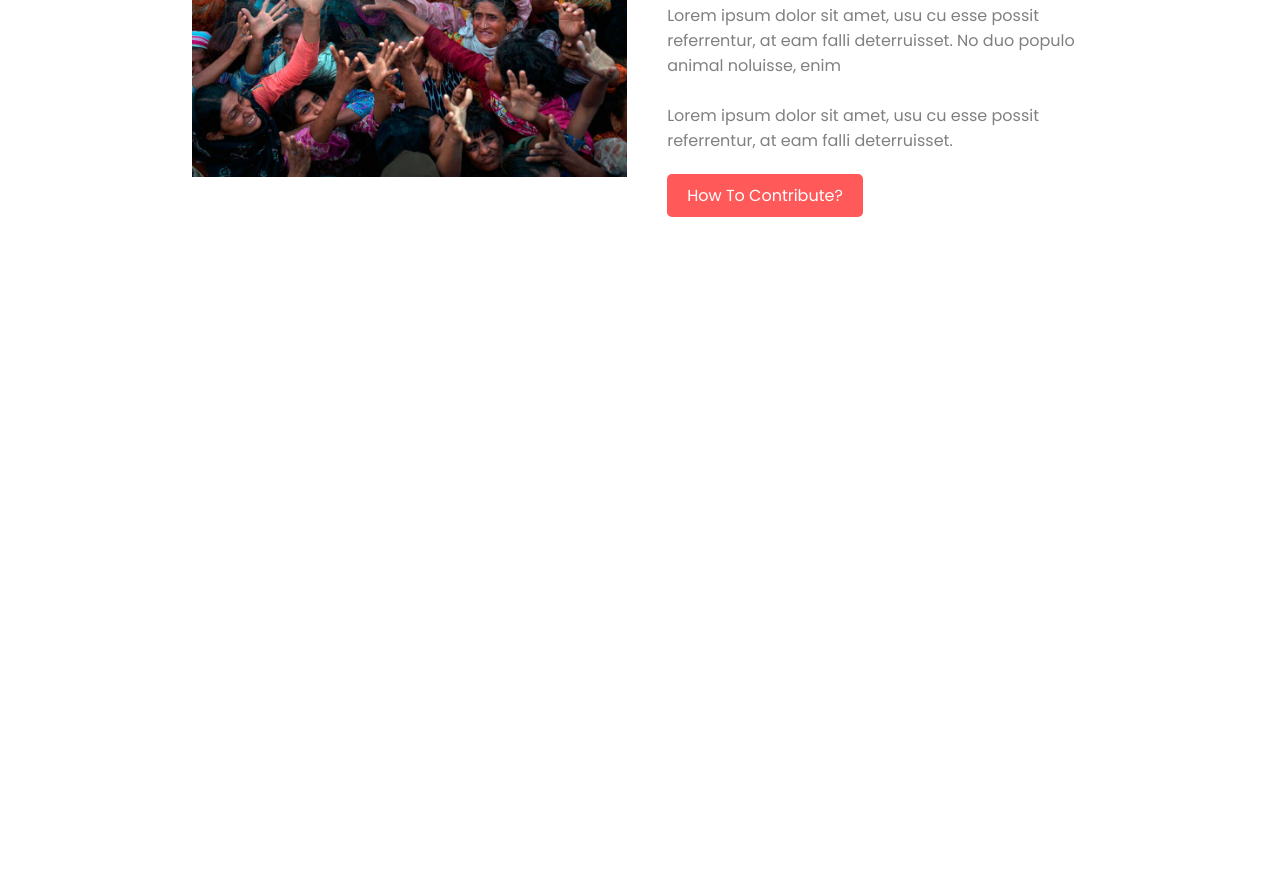
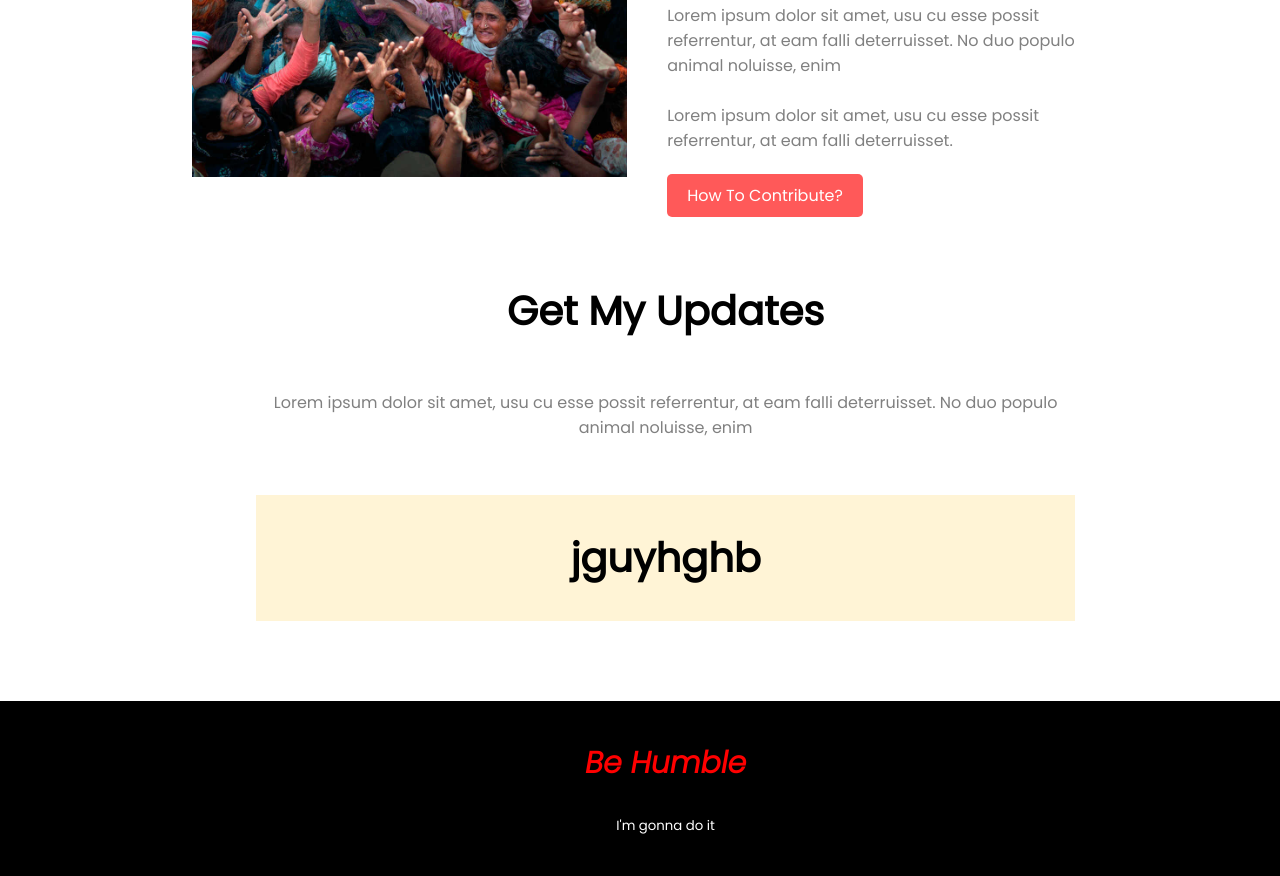
Before and after one commit to asrafulkabirsohan/First-assignment, a plain HTML site: page index.html in a window 1280 px wide. Shown: the part 2749-3625 px from the top of the page. Before the commit the page ends 3077 px from the top, so only its background shows below. Drawn offline with Linux system fonts and the light colour scheme.

Commit message:
finish without input

```diff
--- a/index.html
+++ b/index.html
@@ -121,6 +121,23 @@
             <a class="link-button" target="_blank" href="https://assunnahfoundation.org/">How To Contribute?</a>
         </div>
     </section>
+    <section class="Seven-Sec">
+        <div class="eightSec-first-Div">
+            <h2 class="SevenSech2">Get My Updates</h2>
+            <p id="SevenSecp">Lorem ipsum dolor sit amet, usu cu esse possit referrentur, at eam falli
+                deterruisset. No duo populo animal noluisse, enim</p><br>
+        </div>
+        <div class="eightSec-Second-Div">
+            <h2 class="SevenSech2">jguyhghb</h2>
+        </div>
+
+    </section>
+    <footer class="footer">
+        <h3 id="footerh2"> <i>Be Humble</i></h3>
+        <h5 id="footerh5">
+            I'm gonna do it
+        </h5>
+    </footer>
 </body>
 
 </html>
--- a/style.css
+++ b/style.css
@@ -191,7 +191,7 @@ h2 {
 
 .six-section {
     margin-left: 15%;
-    margin-bottom: 120px;
+    margin-bottom: 40px;
     display: flex;
 }
 
@@ -215,3 +215,58 @@ h2 {
     color: gray;
     margin-bottom: 30px;
 }
+
+.Seven-Sec {
+    margin-top: 20px;
+    margin-left: 20%;
+    color: white;
+    text-align: center;
+}
+
+#SevenSecp {
+    color: gray;
+    margin-bottom: 30px;
+
+}
+
+.SevenSech2 {
+    color: black;
+}
+
+.eightSec-first-Div {
+    margin-right: 20%;
+}
+
+
+.eightSec-Second-Div {
+    margin-right: 20%;
+    margin-bottom: 80px;
+    background-color: #FFF4D6;
+
+}
+
+.footer {
+    background-color: black;
+    margin: 0;
+}
+
+#footerh2 {
+    padding-top: 40px;
+    padding-left: 44%;
+    padding-right: 40%;
+
+    color: red;
+    font-size: 30px;
+    font-weight: 400px;
+    text-align: center;
+}
+
+#footerh5 {
+    color: white;
+    padding-left: 44%;
+    padding-right: 40%;
+    padding-bottom: 40px;
+    font-weight: 50;
+    text-align: center;
+    margin-bottom: 0;
+}
```
